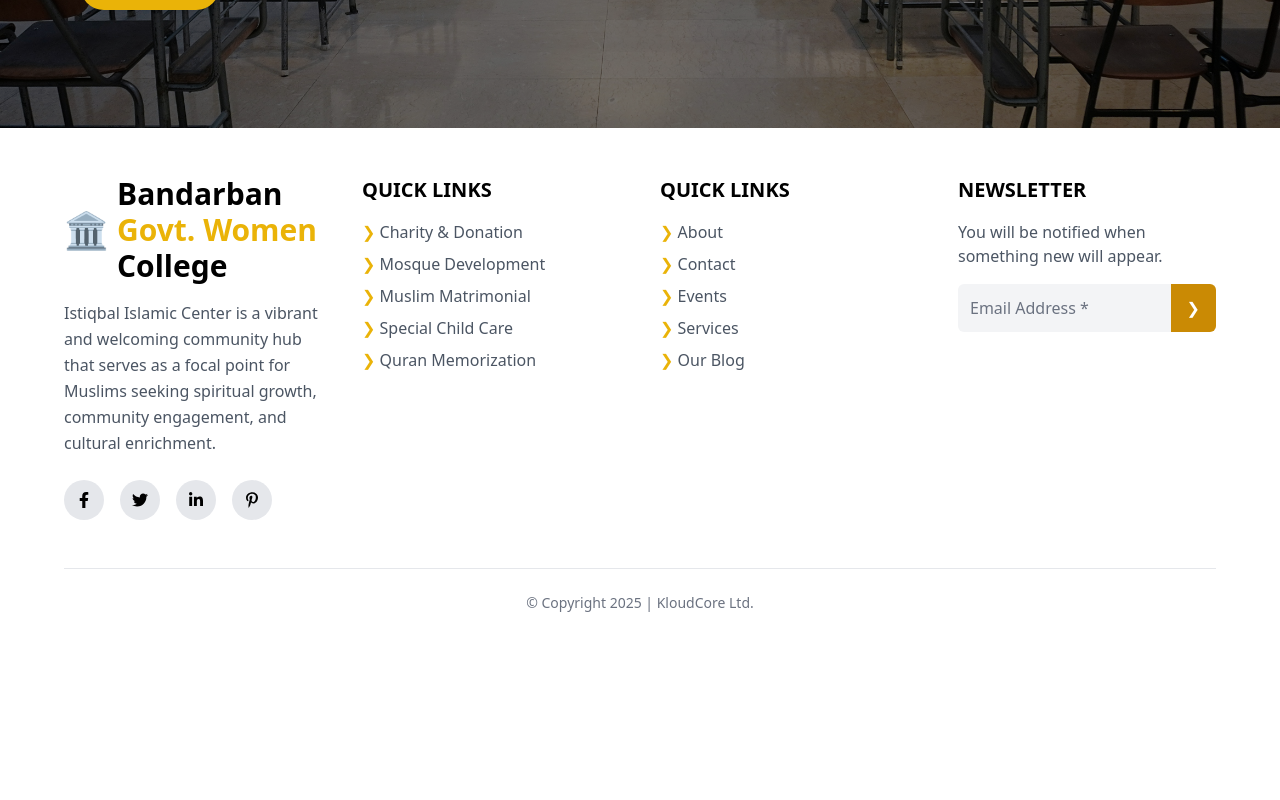
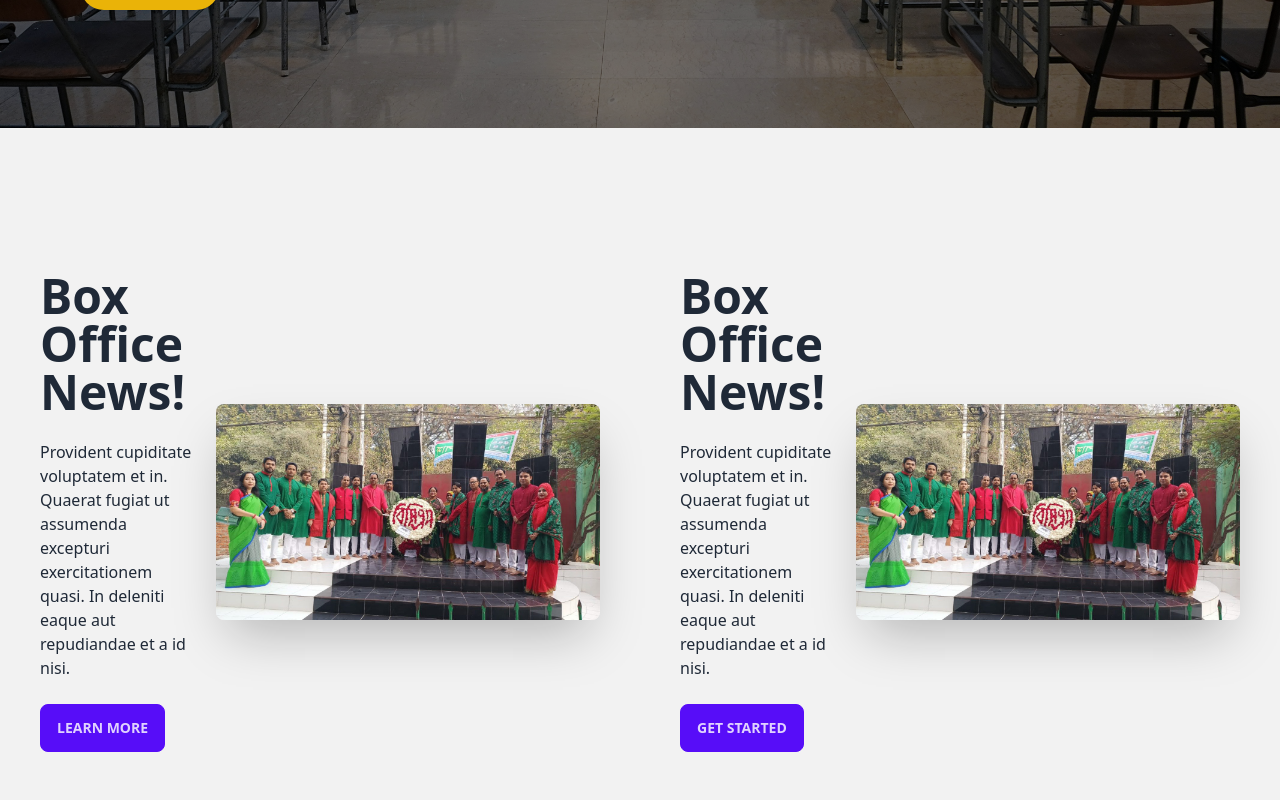
Before and after one commit to Meharaz/Govt-college, a React (Vite) app: page / in a window 1280 px wide. Shown: the part 500-1300 px from the top of the page. Before the commit the page ends 1161 px from the top, so only its background shows below. Built offline with nearby package versions, Linux system fonts and the light colour scheme.

Commit message:
newsEvent added

```diff
--- a/src/Pages/Home/Home/Home.jsx
+++ b/src/Pages/Home/Home/Home.jsx
@@ -1,10 +1,12 @@
 import React from 'react';
-import AutoSlider from './AutoSlider/AutoSlider';
+import AutoSlider from '../Home/AutoSlider/AutoSlider'
+import NewsEvents from '../NewsEvents/NewsEvents';
 
 const Home = () => {
     return (
         <div>
             <AutoSlider />
+            <NewsEvents />
         </div>
     );
 };
--- /dev/null
+++ b/src/Pages/Home/NewsEvents/NewsEvents.jsx
@@ -0,0 +1,30 @@
+import React from 'react';
+import redGreen from './redgreen.jpeg'
+const NewsEvents = () => {
+    return (
+        <div className='flex  bg-base-200 py-32 '>
+            <div className="hero px-6">
+                <div className="hero-content flex-col lg:flex-row-reverse">
+                    <img src={redGreen} className="max-w-sm rounded-lg shadow-2xl" />
+                    <div>
+                        <h1 className="text-5xl font-bold">Box Office News!</h1>
+                        <p className="py-6">Provident cupiditate voluptatem et in. Quaerat fugiat ut assumenda excepturi exercitationem quasi. In deleniti eaque aut repudiandae et a id nisi.</p>
+                        <button className="btn btn-primary">Learn More</button>
+                    </div>
+                </div>
+            </div>
+            <div className="hero px-6">
+                <div className="hero-content flex-col lg:flex-row-reverse">
+                    <img src={redGreen} className="max-w-sm rounded-lg shadow-2xl" />
+                    <div>
+                        <h1 className="text-5xl font-bold">Box Office News!</h1>
+                        <p className="py-6">Provident cupiditate voluptatem et in. Quaerat fugiat ut assumenda excepturi exercitationem quasi. In deleniti eaque aut repudiandae et a id nisi.</p>
+                        <button className="btn btn-primary">Get Started</button>
+                    </div>
+                </div>
+            </div>
+        </div>
+    );
+};
+
+export default NewsEvents;
```
Also changed, not shown: src/Pages/Home/NewsEvents/redGreen.jpeg (added).
